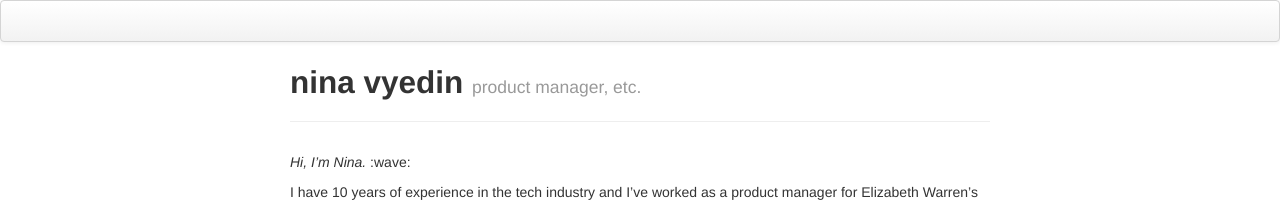
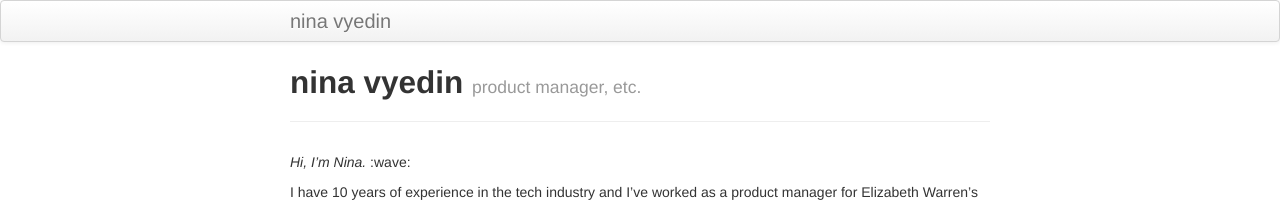
Before and after one commit to vyedin/vyedin.github.io, a Jekyll site: the page built from index.md, in a window 1280 px wide. Shown: the top 203 px of the page. Built offline with Jekyll 4.4.1, drawn with Linux system fonts in a browser that asks for light colours.

Commit message:
Update _config.yml

```diff
--- a/_config.yml
+++ b/_config.yml
@@ -8,7 +8,7 @@ highlighter: rouge
 # Themes are encouraged to use these universal variables
 # so be sure to set them if your theme uses them.
 #
-title : <nina vyedin>
+title : nina vyedin
 author :
   name : Nina Vyedin
   email : nina@vyed.in
```
